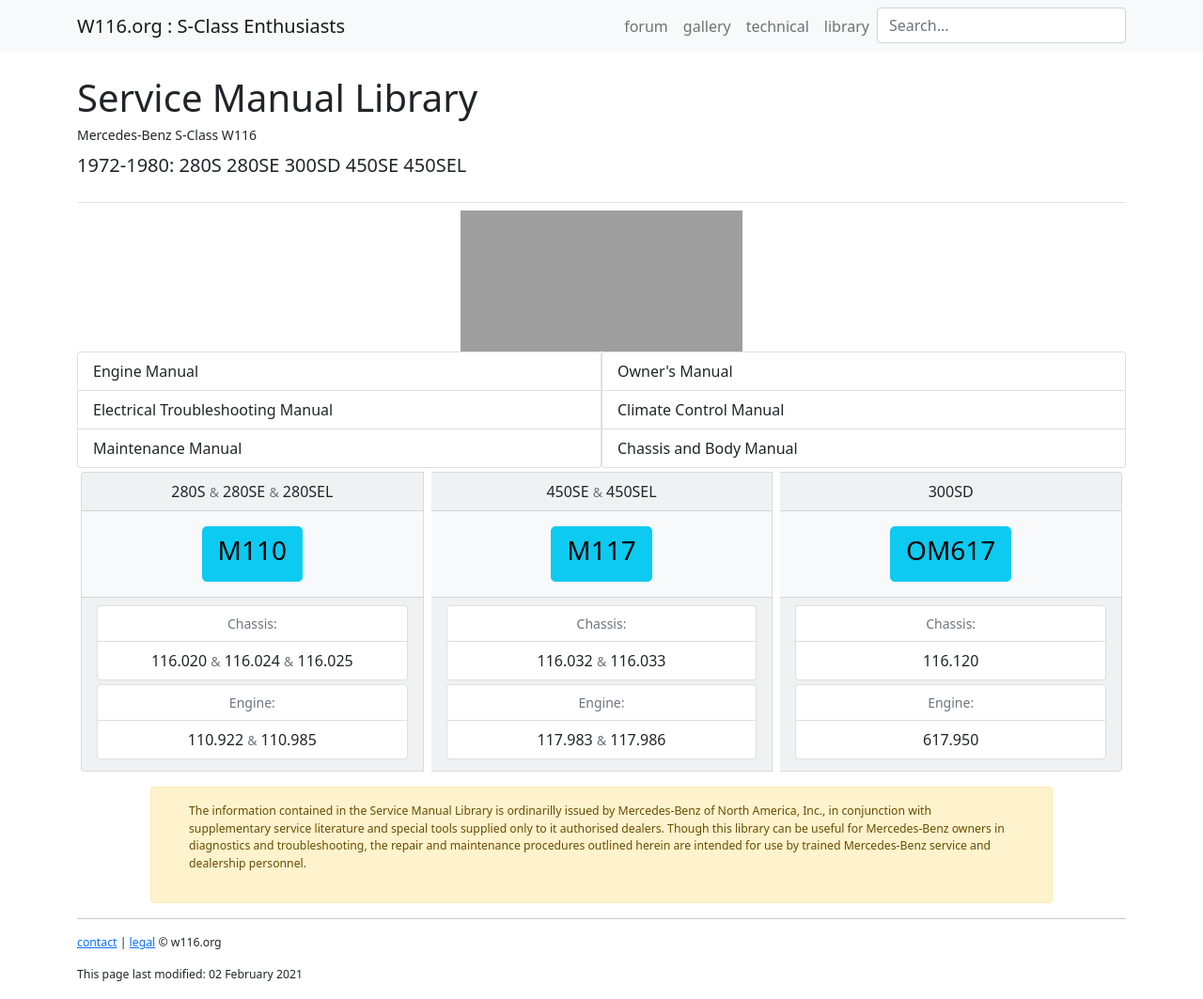
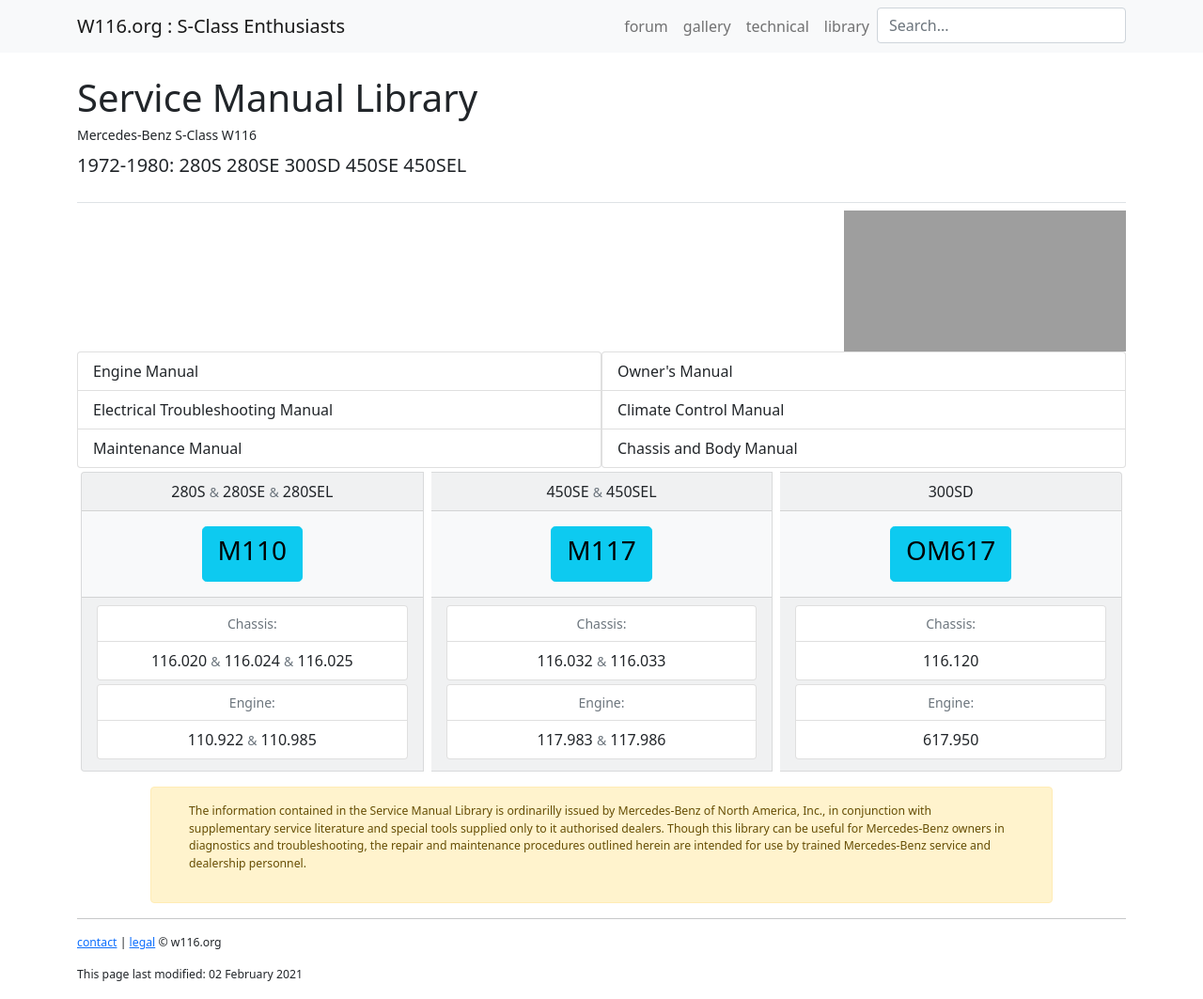
Before and after one commit to W116org/handbook, a Jekyll site: the page built from index.html, in a window 1280 px wide. Shown: the whole page at 94% size. Built offline with Jekyll 4.4.1, drawn with Linux system fonts in a browser that asks for light colours; comment, search, counter and statistics services are not loaded; grey boxes are pictures that could not be loaded.

Commit message:
Move image

```diff
--- a/_includes/header.html
+++ b/_includes/header.html
@@ -4,4 +4,5 @@
         {% if page.subtitle %} <h2 class="small">{{page.subtitle}}</h2>{% endif %}
         {% if page.lead %}<p class="lead">{{page.lead}}</p>{% endif %}
     </div>
+    <object id="pop" type="image/svg+xml" data="{{site.cdn}}/img/{{site.pop-img}}" class="svg mx-auto float-md-end"></object>
 </header>
--- a/index.html
+++ b/index.html
@@ -7,8 +7,6 @@
 subtitle: "Mercedes-Benz S-Class W116"
 lead: "1972-1980: 280S 280SE 300SD 450SE 450SEL"
 ---
-
-<object id="pop" type="image/svg+xml" data="{{site.cdn}}/img/{{site.pop-img}}" class="svg mx-auto d-none d-md-block"></object>
 
 <div class="container row g-0">
   <div class="col-xs-12 col-md-6">
```
